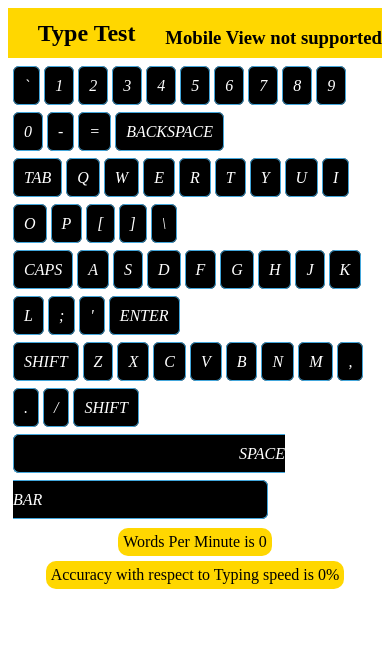
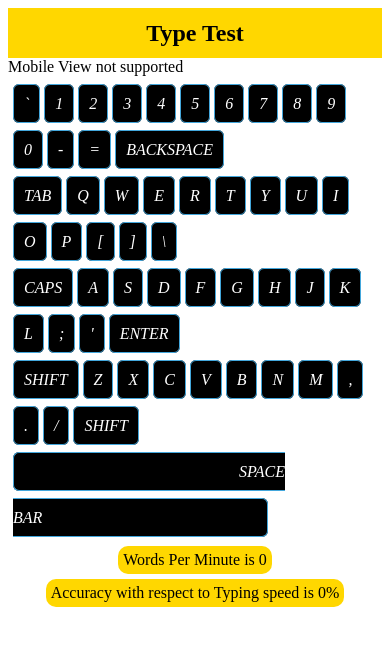
Before and after one commit to amruthancs/Learn_Type_Writing, a plain HTML site: page index.html in a window 390 px wide. Drawn offline with Linux system fonts and the light colour scheme.

Commit message:
Update index.html

```diff
--- a/index.html
+++ b/index.html
@@ -1,4 +1,7 @@
 <head>
+    <meta charset="UTF-8">
+    <meta http-equiv="X-UA-Compatible" content="IE=edge">
+    <meta name="viewport" content="width=device-width, initial-scale=1.0">
     <style>
         .keys{
     width: 46px;
@@ -95,6 +98,10 @@ bottom: 50px; right: 50px;
   cursor: pointer;
   transition: 0.3s;
 }
+ .mobile{
+     display : none;
+        }
+
 @media (max-width:600px)
     {
 
@@ -107,14 +114,20 @@ bottom: 50px; right: 50px;
         .calc{
             display:none;
         }
+        .mobile{
+            display : block;
+        }
     }
+
 
     </style>
     <title>Type test</title>
 </head>
 <header>
-    <h2>Type Test <h3>Mobile View not supported</h3></h2>
+    <h2>Type Test</h2>
 </header>
+<div class="mobile">
+    Mobile View not supported</div>
 <div class="textboxP">
     <textarea readonly class="textarea" onkeydown="myFunction(event)" autofocus></textarea>
 <div   id="text" >A debit card is a payment card that deducts money directly from a consumer's checking account when it is used. Also called check cards or bank cards, they can be used to buy goods or services; or to get cash from an automated teller machine or a merchant who'll let you add an extra amount onto a purchase. Debit cards eliminate the need to carry cash or physical checks to make purchases, and they can also be used at ATMs to withdraw cash. Debit cards usually have daily purchase limits, meaning it may not be possible to make an especially large purchase with a debit card.</div>
```
